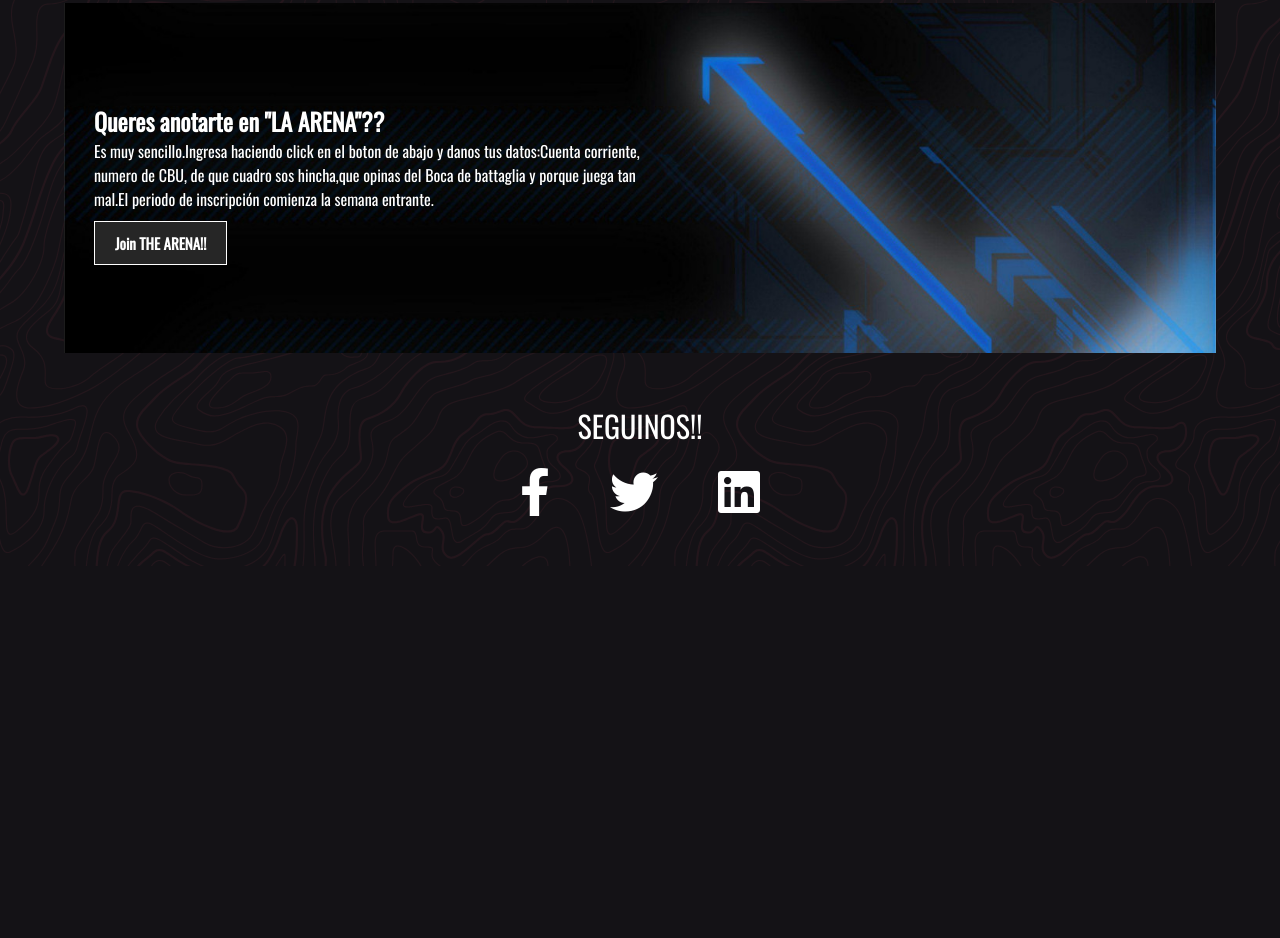
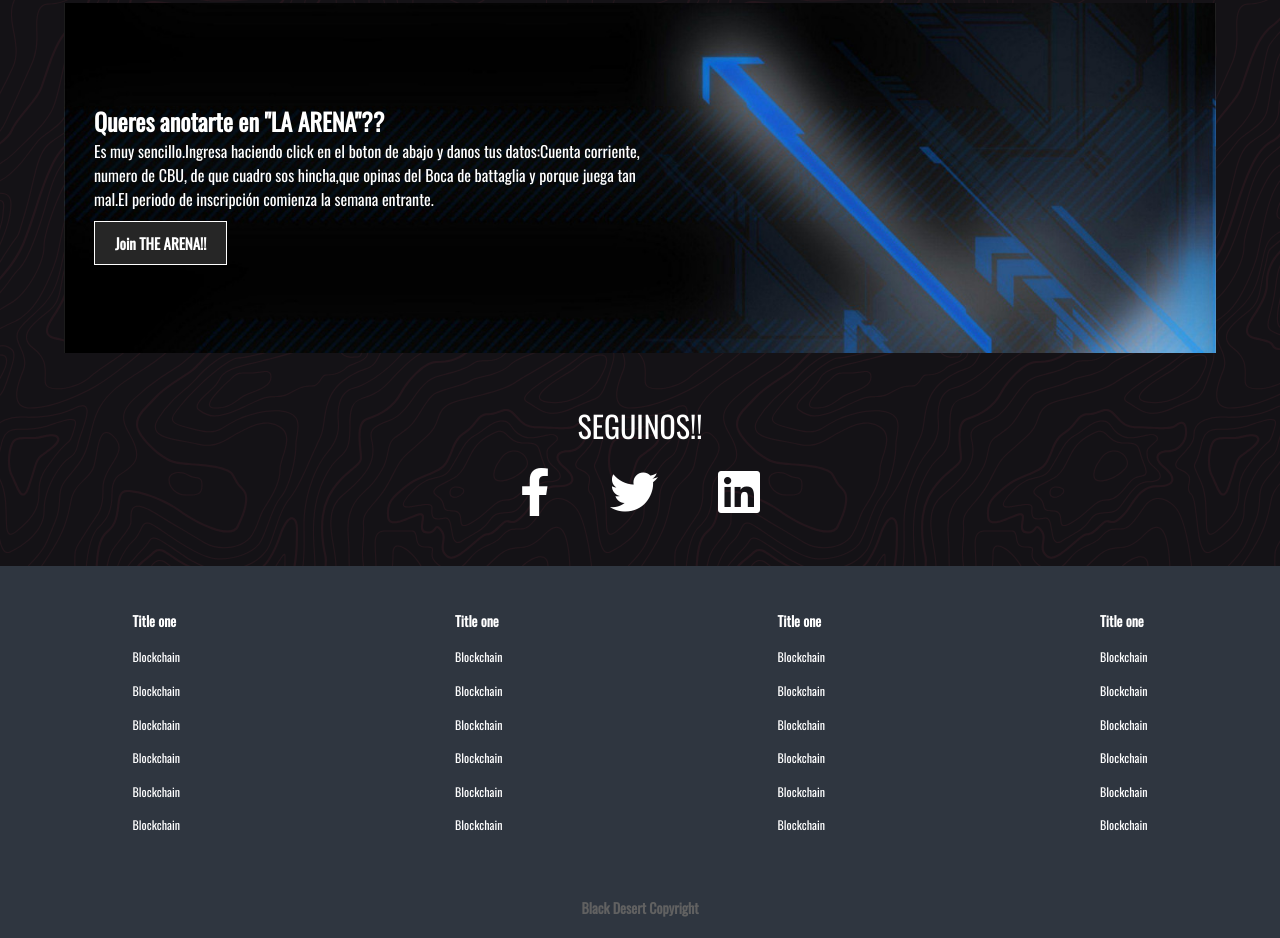
Before and after one commit to jmpacheco-dev/personajes, a plain HTML site: page index.html in a window 1280 px wide. Shown: the part 1815-2753 px from the top of the page. Before the commit the page ends 2381 px from the top, so only its background shows below. Drawn offline with nearby package versions, Linux system fonts and the light colour scheme.

```diff
--- a/index.html
+++ b/index.html
@@ -19,6 +19,10 @@
     <link rel="stylesheet" href="./style.css" />
   </head>
   <body>
+    <div class="menu-btn">
+      <i class="fas fa-bars fa-2x"></i>
+    </div>
+
     <div class="container">
       <nav class="nav-main">
         <img src="./img/brand.png" alt="Personajes LOGO" class="nav-brand" />
@@ -190,5 +194,114 @@
         </div>
       </section>
     </div>
+
+    <div class="footer-links">
+      <div class="footer-container">
+        <ul>
+          <li>
+            <a href="#">
+              <h3>Title one</h3>
+            </a>
+          </li>
+          <li>
+            <a href="#">Blockchain</a>
+          </li>
+          <li>
+            <a href="#">Blockchain</a>
+          </li>
+          <li>
+            <a href="#">Blockchain</a>
+          </li>
+          <li>
+            <a href="#">Blockchain</a>
+          </li>
+          <li>
+            <a href="#">Blockchain</a>
+          </li>
+          <li>
+            <a href="#">Blockchain</a>
+          </li>
+        </ul>
+        <ul>
+          <li>
+            <a href="#">
+              <h3>Title one</h3>
+            </a>
+          </li>
+          <li>
+            <a href="#">Blockchain</a>
+          </li>
+          <li>
+            <a href="#">Blockchain</a>
+          </li>
+          <li>
+            <a href="#">Blockchain</a>
+          </li>
+          <li>
+            <a href="#">Blockchain</a>
+          </li>
+          <li>
+            <a href="#">Blockchain</a>
+          </li>
+          <li>
+            <a href="#">Blockchain</a>
+          </li>
+        </ul>
+        <ul>
+          <li>
+            <a href="#">
+              <h3>Title one</h3>
+            </a>
+          </li>
+          <li>
+            <a href="#">Blockchain</a>
+          </li>
+          <li>
+            <a href="#">Blockchain</a>
+          </li>
+          <li>
+            <a href="#">Blockchain</a>
+          </li>
+          <li>
+            <a href="#">Blockchain</a>
+          </li>
+          <li>
+            <a href="#">Blockchain</a>
+          </li>
+          <li>
+            <a href="#">Blockchain</a>
+          </li>
+        </ul>
+        <ul>
+          <li>
+            <a href="#">
+              <h3>Title one</h3>
+            </a>
+          </li>
+          <li>
+            <a href="#">Blockchain</a>
+          </li>
+          <li>
+            <a href="#">Blockchain</a>
+          </li>
+          <li>
+            <a href="#">Blockchain</a>
+          </li>
+          <li>
+            <a href="#">Blockchain</a>
+          </li>
+          <li>
+            <a href="#">Blockchain</a>
+          </li>
+          <li>
+            <a href="#">Blockchain</a>
+          </li>
+        </ul>
+      </div>
+    </div>
+
+    <footer class="footer">
+      <h3>Black Desert Copyright</h3>
+    </footer>
   </body>
 </html>
```
Also changed, not shown: style.css.
